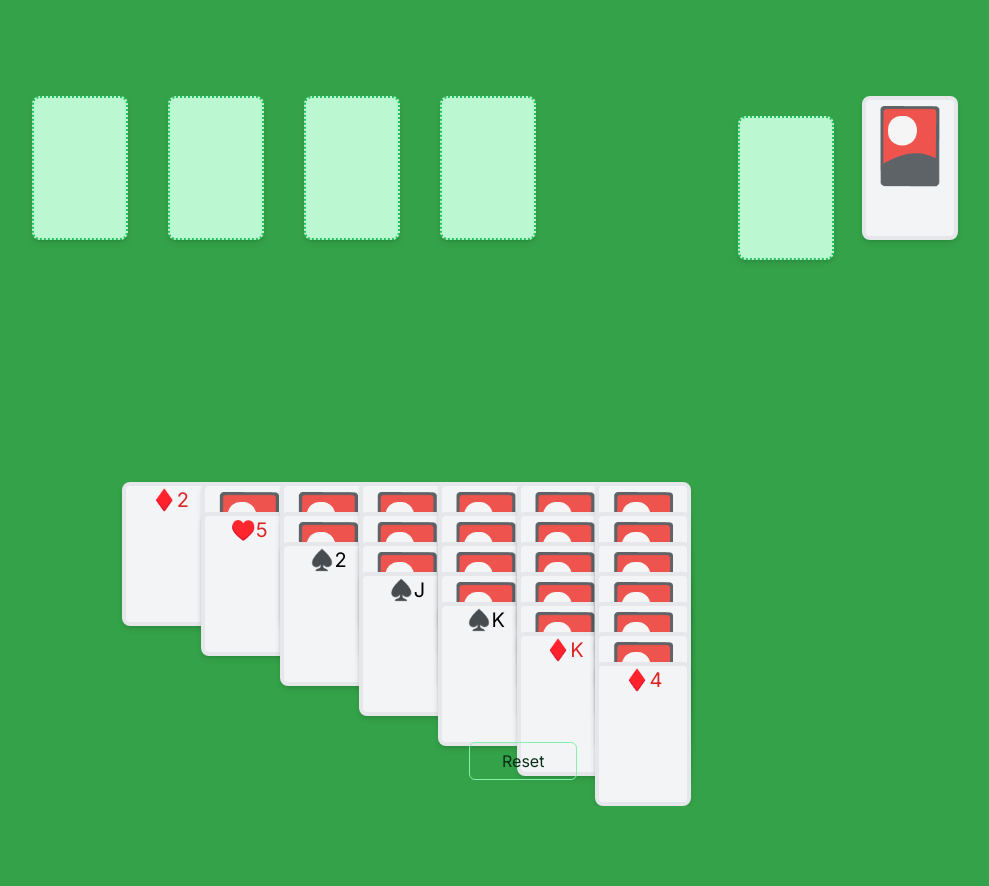
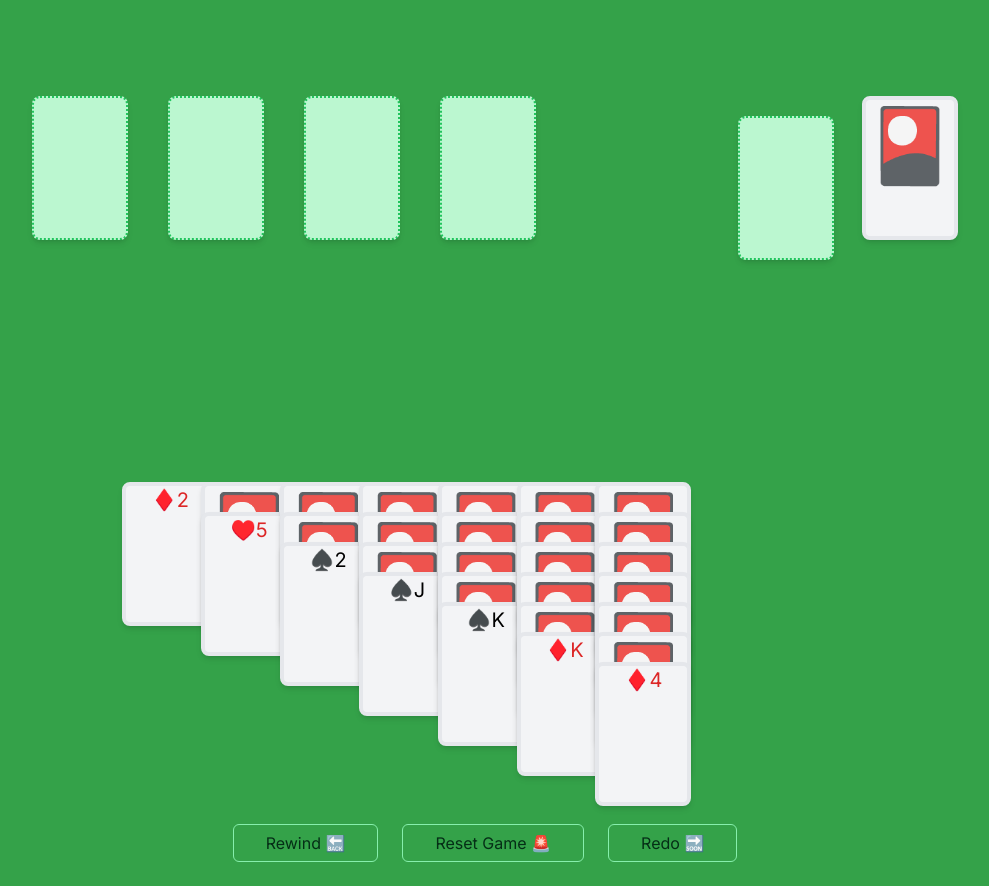
Before and after one commit to hasToggle/solitaire-srsly, a Next.js app: page / in a window 1280 px wide. Shown: the whole page, without its empty margins (155-1144 px from the left). Before the commit the page ends 806 px from the top, so only its background shows below. Built offline with nearby package versions, Linux system fonts and the light colour scheme.

Commit message:
footer with three buttons, WIP

```diff
--- a/app/page.tsx
+++ b/app/page.tsx
@@ -23,6 +23,7 @@ export default function Home() {
   } = useGameState();
 
   return (
+    <>
       <main>
         <div className="grid min-h-screen grid-cols-12 p-24">
           <div className="col-span-6 col-start-2 grid grid-cols-4">
@@ -61,7 +62,9 @@ export default function Home() {
             {mainCards.map((cardStack, stackIndex) => (
               <Stack key={stackIndex}>
                 {cardStack.length === 0 && (
-                <EmptySlot onClick={() => handleMainSelection(stackIndex, 0)} />
+                  <EmptySlot
+                    onClick={() => handleMainSelection(stackIndex, 0)}
+                  />
                 )}
                 {cardStack.map((card, cardIndex) => (
                   <Card
@@ -78,12 +81,21 @@ export default function Home() {
             ))}
           </div>
         </div>
+      </main>
+      <footer className="flex justify-center gap-x-6 p-6">
+        <button className="rounded-md border border-green-300 px-8 py-1.5 text-green-950 transition ease-in-out hover:bg-white">
+          Rewind 🔙
+        </button>
         <button
-        className="absolute bottom-5 left-1/2 -ml-4 rounded-md border border-green-300 px-8 py-1.5 text-green-950"
+          className="rounded-md border border-green-300 px-8 py-1.5 text-green-950 transition ease-in-out hover:bg-white"
           onClick={handleGameReset}
         >
-        Reset
+          Reset Game 🚨
         </button>
-    </main>
+        <button className="rounded-md border border-green-300 px-8 py-1.5 text-green-950 transition ease-in-out hover:bg-white">
+          Redo 🔜
+        </button>
+      </footer>
+    </>
   );
 }
```
Also changed, not shown: 1 other file (tests, documents, lock files or other folders). Lines whose indentation alone changed are shown as unchanged.
